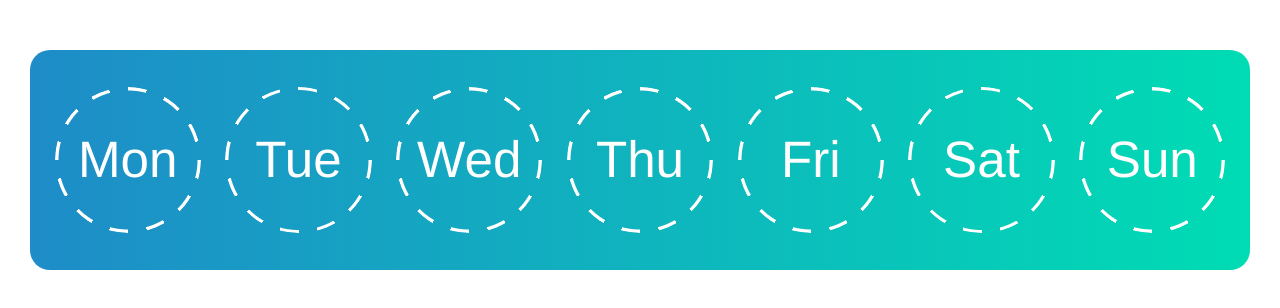
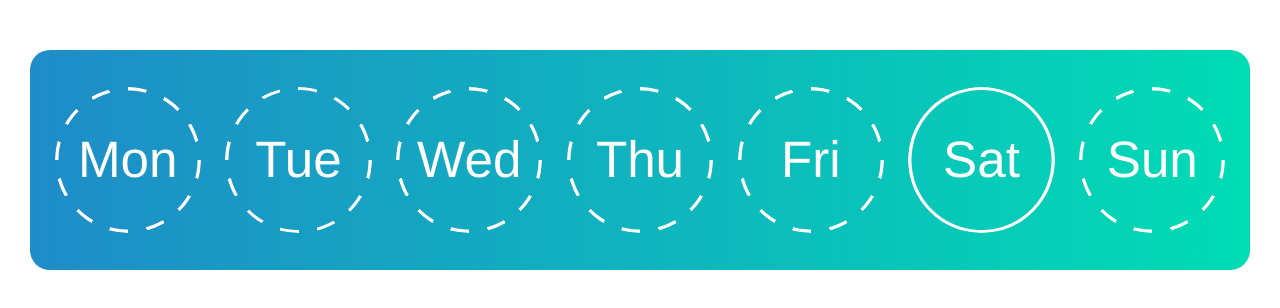
Before and after one commit to Denisiums/study-smarter-test-task, an Angular app: page / in a window 1280 px wide. Shown: the top 308 px of the page. Built offline with nearby package versions, Linux system fonts and the light colour scheme.

Commit message:
current day highlight

```diff
--- a/src/app/weekdays/weekdays.component.scss
+++ b/src/app/weekdays/weekdays.component.scss
@@ -49,7 +49,9 @@ $border-secondary-color: transparent;
   }
 
   &--current {
-    border-style: solid;
+    &:after {
+      background: $border-primary-color;
+    }
   }
   &__text {
 
```
